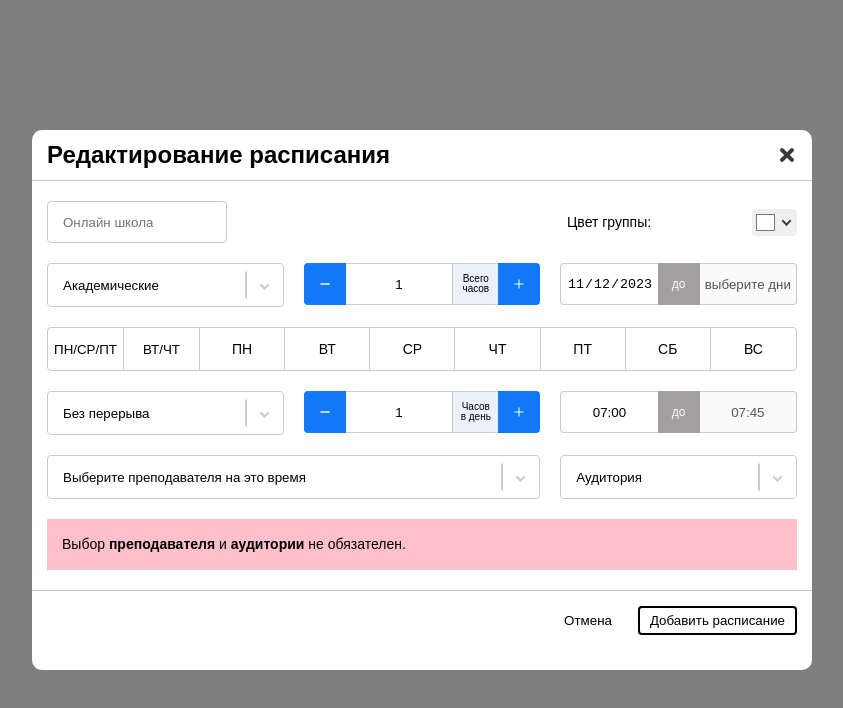
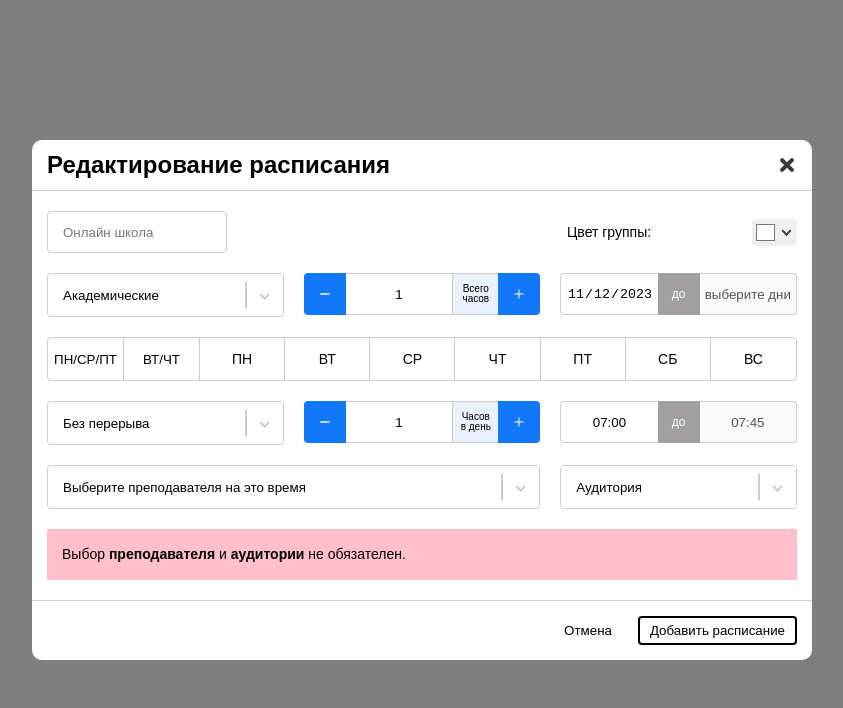
Before and after one commit to hardwar1/testForWorkForm, a React (Vite) app: page /testForWorkForm in a window 1280 px wide. Shown: the top 708 px of the page, without its empty margins (218-1061 px from the left). Built offline with nearby package versions, Linux system fonts and the light colour scheme.

Commit message:
fix scroll

```diff
--- a/src/shared/PopupForm/popupform.module.scss
+++ b/src/shared/PopupForm/popupform.module.scss
@@ -16,7 +16,9 @@
   background-color: #fff;
   max-height: calc(100vh - 100px);
   overflow-y: auto;
-  padding-bottom: 20px;
+  &::-webkit-scrollbar {
+    width: 0;
+  }
 }
 
 .top {
```
